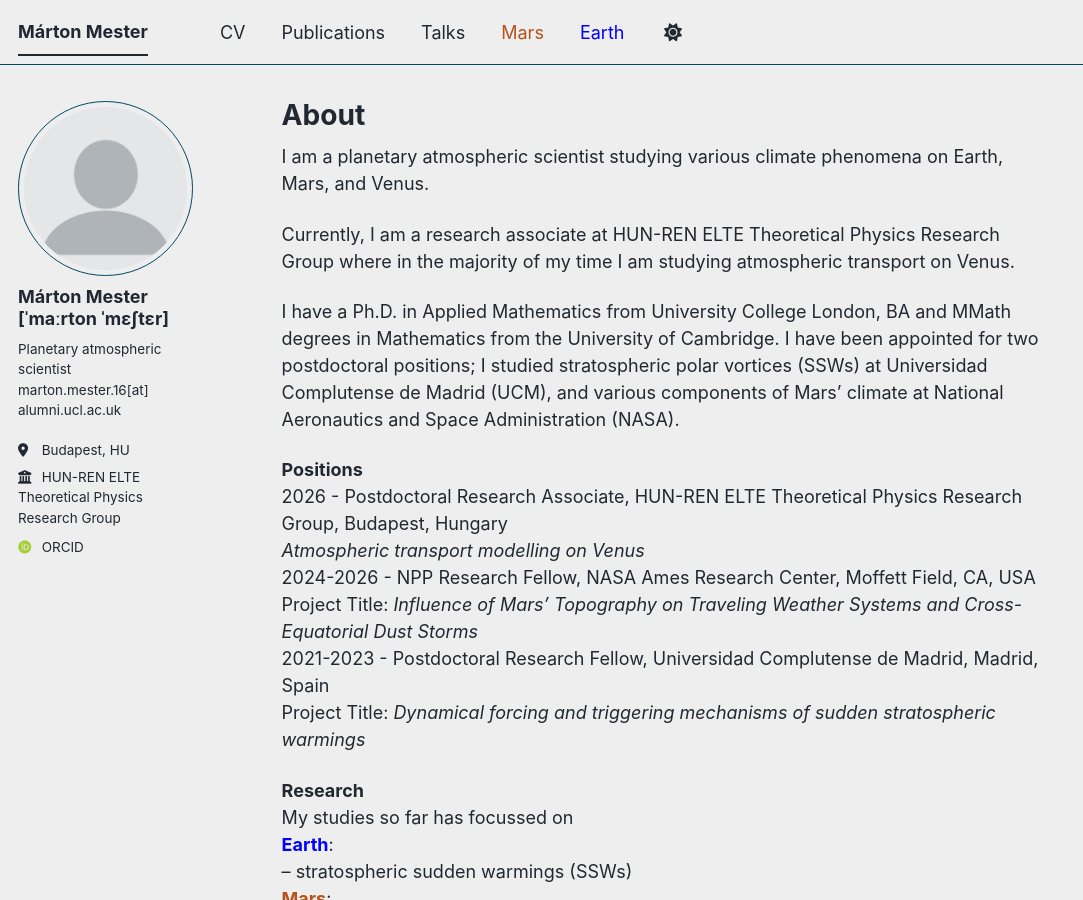
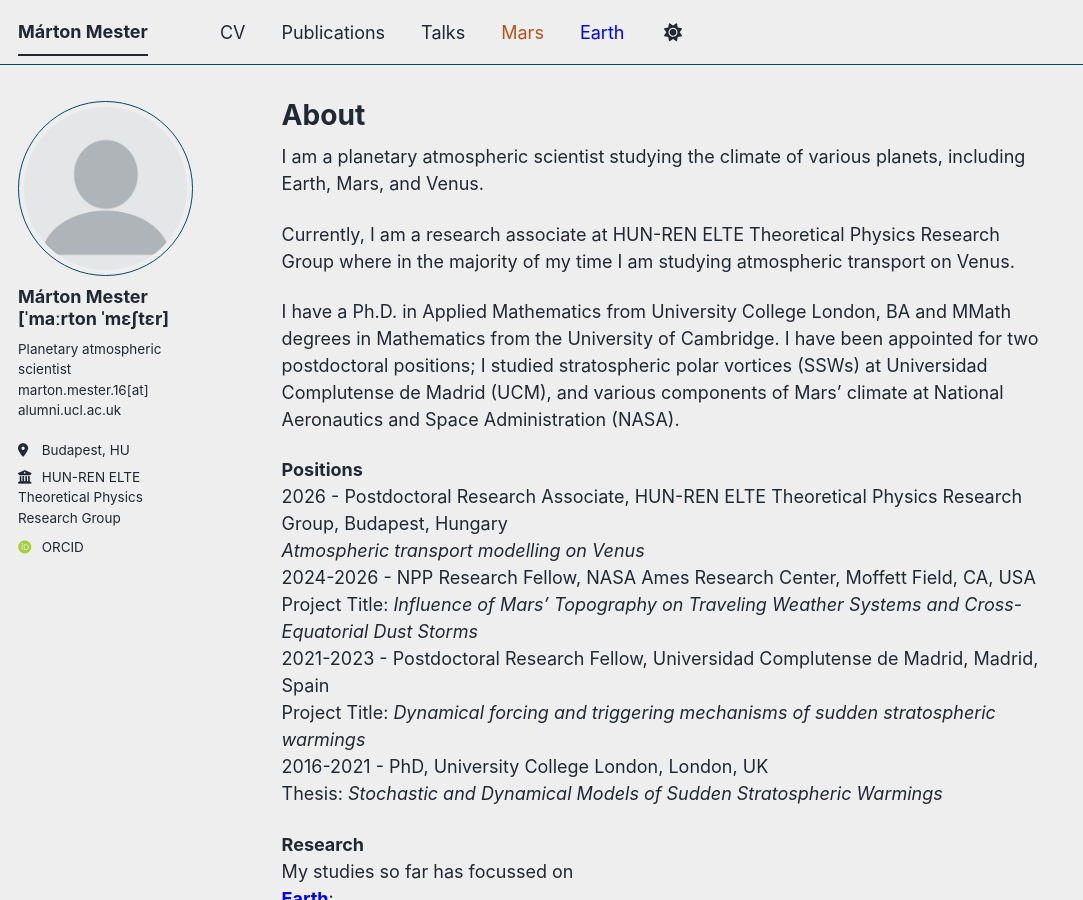
Before and after one commit to thengc6369/thengc6369.github.io, a Jekyll site: the page built from _pages/about.md, in a window 1280 px wide and 900 px high. Shown: the whole window, without its empty margins (0-1083 px from the left). Built offline with Jekyll 4.4.1, drawn with Linux system fonts in a browser that asks for light colours; some web fonts are replaced; a script bundle is joined from its source files by our own code; library files that are not in the unit come from our copies.

Commit message:
Update about.md

```diff
--- a/_pages/about.md
+++ b/_pages/about.md
@@ -4,7 +4,7 @@
 author_profile: true
 ---
 
-I am a planetary atmospheric scientist studying various climate phenomena on Earth, Mars, and Venus.
+I am a planetary atmospheric scientist studying the climate of various planets, including Earth, Mars, and Venus.
 
 Currently, I am a research associate at HUN-REN ELTE Theoretical Physics Research Group where in the majority of my time I am studying atmospheric transport on Venus.
 
@@ -18,6 +18,10 @@
 Project Title: <i> Influence of Mars' Topography on Traveling Weather Systems and Cross-Equatorial Dust Storms </i> <br>
 2021-2023 - Postdoctoral Research Fellow, Universidad Complutense de Madrid, Madrid, Spain <br>
 Project Title: <i> Dynamical forcing and triggering mechanisms of sudden stratospheric warmings </i> <br>
+2016-2021 - PhD, University College London, London, UK <br>
+Thesis: <i> Stochastic and Dynamical Models of Sudden Stratospheric Warmings </i> <br>
+
+
 
 
 
```
